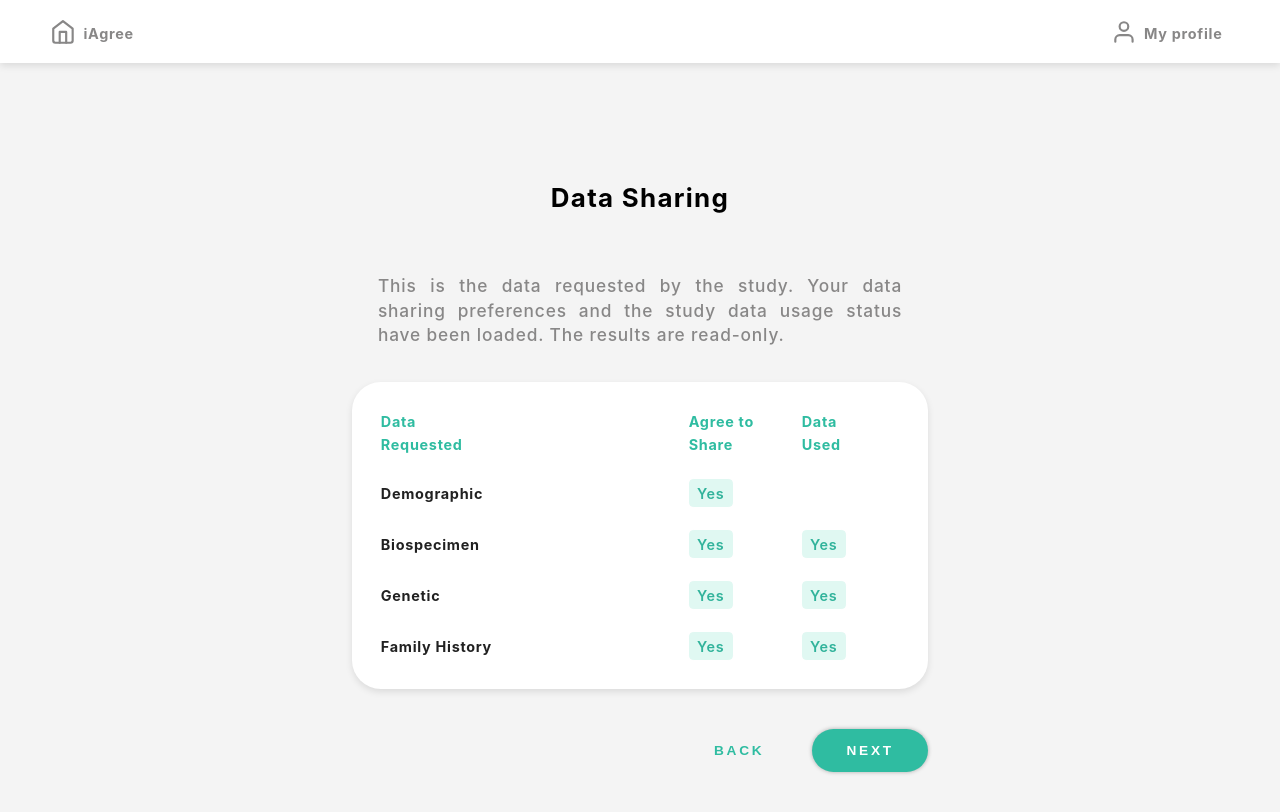
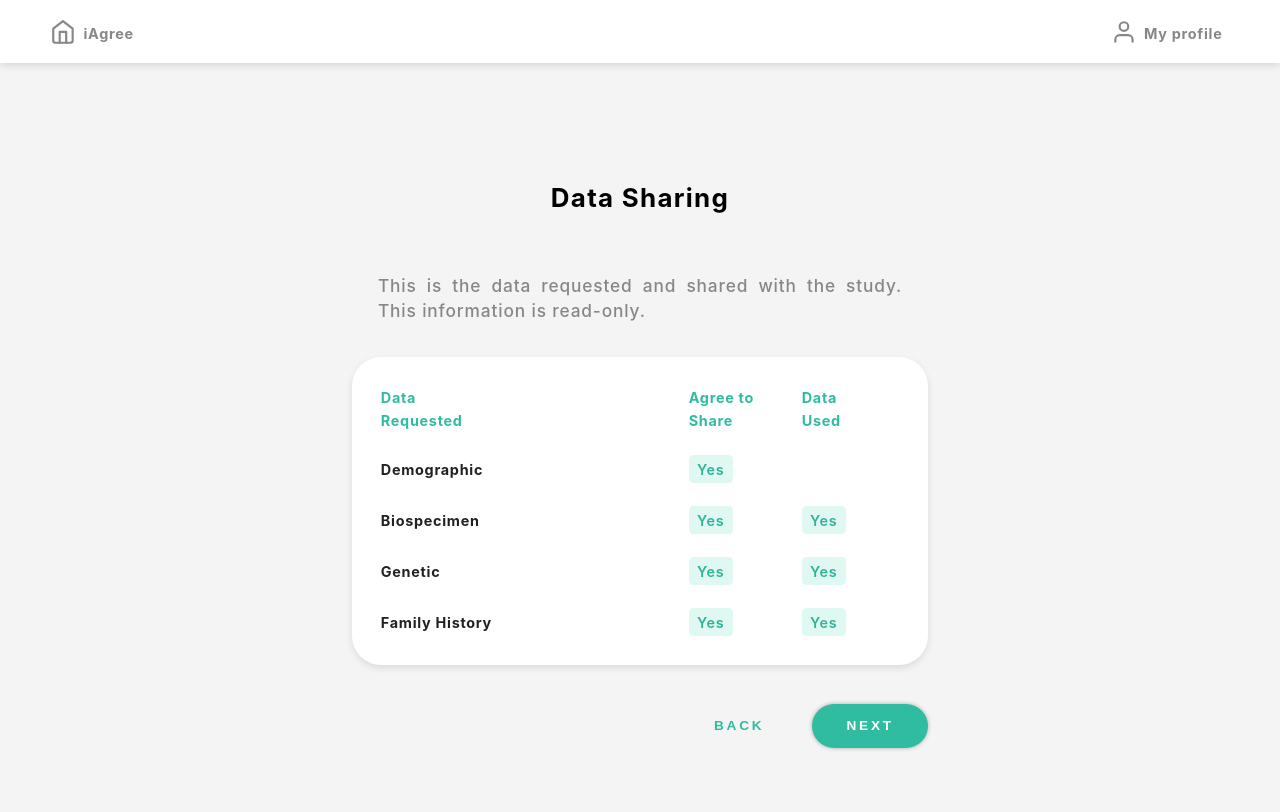
Before and after one commit to huzhx/baseline-preference, a React (Create React App) app: page /data-sharing-review in a window 1280 px wide. Shown: the top 812 px of the page. Built offline with nearby package versions, Linux system fonts and the light colour scheme.

Commit message:
update the phrases

```diff
--- a/src/StudyDataSharing.js
+++ b/src/StudyDataSharing.js
@@ -27,11 +27,11 @@ const StudyDataSharing = () => {
   switch (status) {
     case 'new':
       description =
-        'This is the data requested by the study. The items you previously agreed to share in the baseline preferences have been checked already. Would you like to make any changes?';
+        'This is the data requested by the study. The items you previously agreed to share in the baseline preferences already have a checkmark. If you want to make a change, click on the box.';
       break;
     case 'modify':
       description =
-        'This is the data requested by the study. The items you agreed to share for this study have been checked already. Would you like to make any changes?';
+        'This is the data requested by the study and what you previously decided to share. If you want to make any changes, click on the checkbox.';
       break;
   }
 
@@ -324,7 +324,7 @@ const StudyDataSharing = () => {
             contentLabel="Would you like to update your baseline Preference?"
           >
             <div>
-              Would you like to make this as your default {modalDataElementState} sharing preference to
+              Would you like to change your default {modalDataElementState} sharing preference for research done by
               {' ' + orgTypes[studyId].toLowerCase()}?
             </div>
             <div className={styles.study_data_sharing__button_container}>
--- a/src/StudyDataSharingReview.js
+++ b/src/StudyDataSharingReview.js
@@ -20,8 +20,7 @@ const StudyDataSharingReview = () => {
     [sticky]
   );
 
-  const description =
-    'This is the data requested by the study. Your data sharing preferences and the study data usage status have been loaded. The results are read-only.';
+  const description = 'This is the data requested and shared with the study. This information is read-only.';
 
   const dataElements = [
     'demographic',
```
